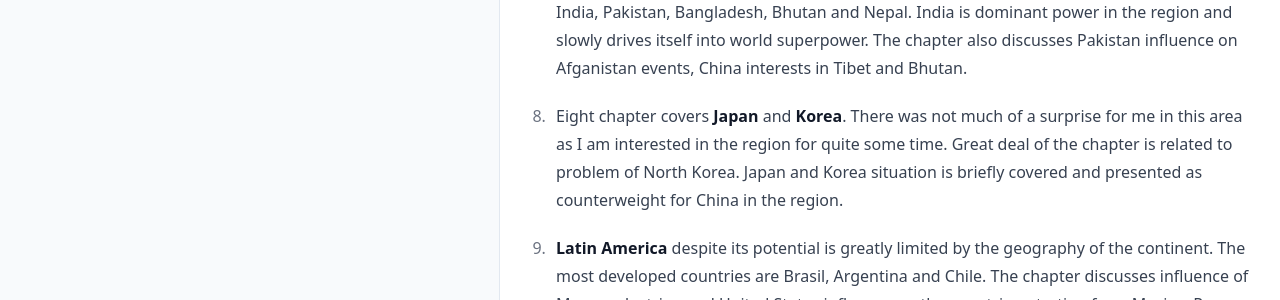
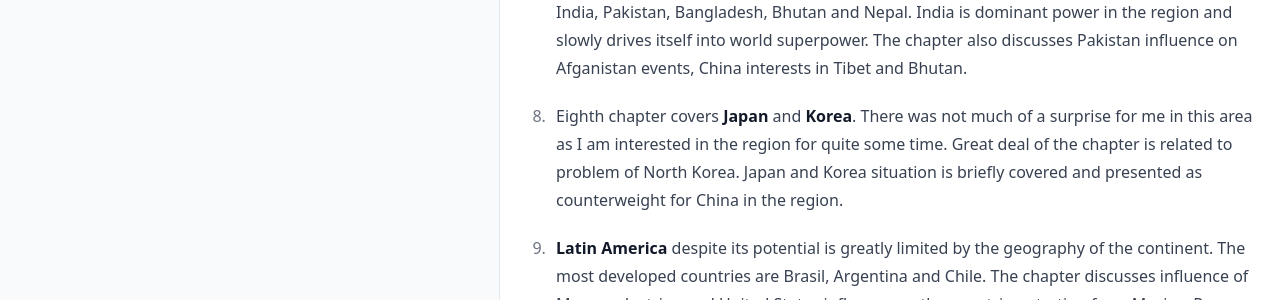
Before and after one commit to bvr/bvr.github.io, a Jekyll site: the page built from _posts/2023-02-17-prisoners-of-geography.md, in a window 1280 px wide. Shown: the part 1903-2203 px from the top of the page. Built offline with Jekyll 4.4.1, drawn with Linux system fonts in a browser that asks for light colours.

Commit message:
Fixed a typo

```diff
--- a/_posts/2023-02-17-prisoners-of-geography.md
+++ b/_posts/2023-02-17-prisoners-of-geography.md
@@ -30,7 +30,7 @@ Just finished reading of [Prisoners of Geography][1] book by journalist **Tim Ma
 
 7. **India and Pakistan** lie in india subcontinent limited by sea and mountains. Inside there is India, Pakistan, Bangladesh, Bhutan and Nepal. India is dominant power in the region and slowly drives itself into world superpower. The chapter also discusses Pakistan influence on Afganistan events, China interests in Tibet and Bhutan.
 
-8. Eight chapter covers **Japan** and **Korea**. There was not much of a surprise for me in this area as I am interested in the region for quite some time. Great deal of the chapter is related to problem of North Korea. Japan and Korea situation is briefly covered and presented as counterweight for China in the region.
+8. Eighth chapter covers **Japan** and **Korea**. There was not much of a surprise for me in this area as I am interested in the region for quite some time. Great deal of the chapter is related to problem of North Korea. Japan and Korea situation is briefly covered and presented as counterweight for China in the region.
 
 9. **Latin America** despite its potential is greatly limited by the geography of the continent. The most developed countries are Brasil, Argentina and Chile. The chapter discusses influence of Monroe doctrine and United States influence on the countries, starting from Mexico, Panama or Venezuela, going down to southern countries. When talking about Argentina, it mentions great source for shale gas called Vaca Muerta (Dead cow) and conflict with United Kingdom about Falkland islands.
 
```
